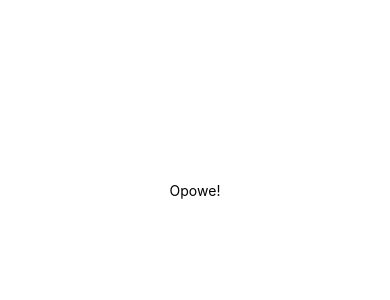
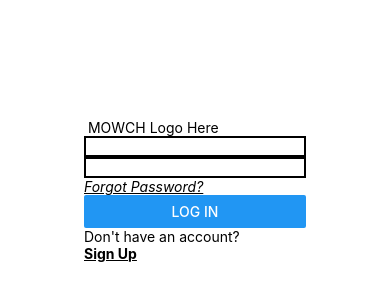
Before and after one commit to branmkam/MOWCH2, a React Native app: screen / in a window 390 px wide. Shown: the part 232-532 px from the top of the page. Built offline with nearby package versions, Linux system fonts and the light colour scheme.

Commit message:
App.js - don't forget to import all used classes!
try login/signup in app.

```diff
--- a/App.js
+++ b/App.js
@@ -1,11 +1,13 @@
 import { StatusBar } from "expo-status-bar";
 import React from "react";
 import { StyleSheet, Text, View } from "react-native";
+import Login from "./Login.js";
+import Signup from "./Signup.js";
 
 export default function App() {
   return (
     <View style={styles.container}>
-      <Text>Opowe!</Text>
+      <Login/>
       <StatusBar style="auto" />
     </View>
   );
```
